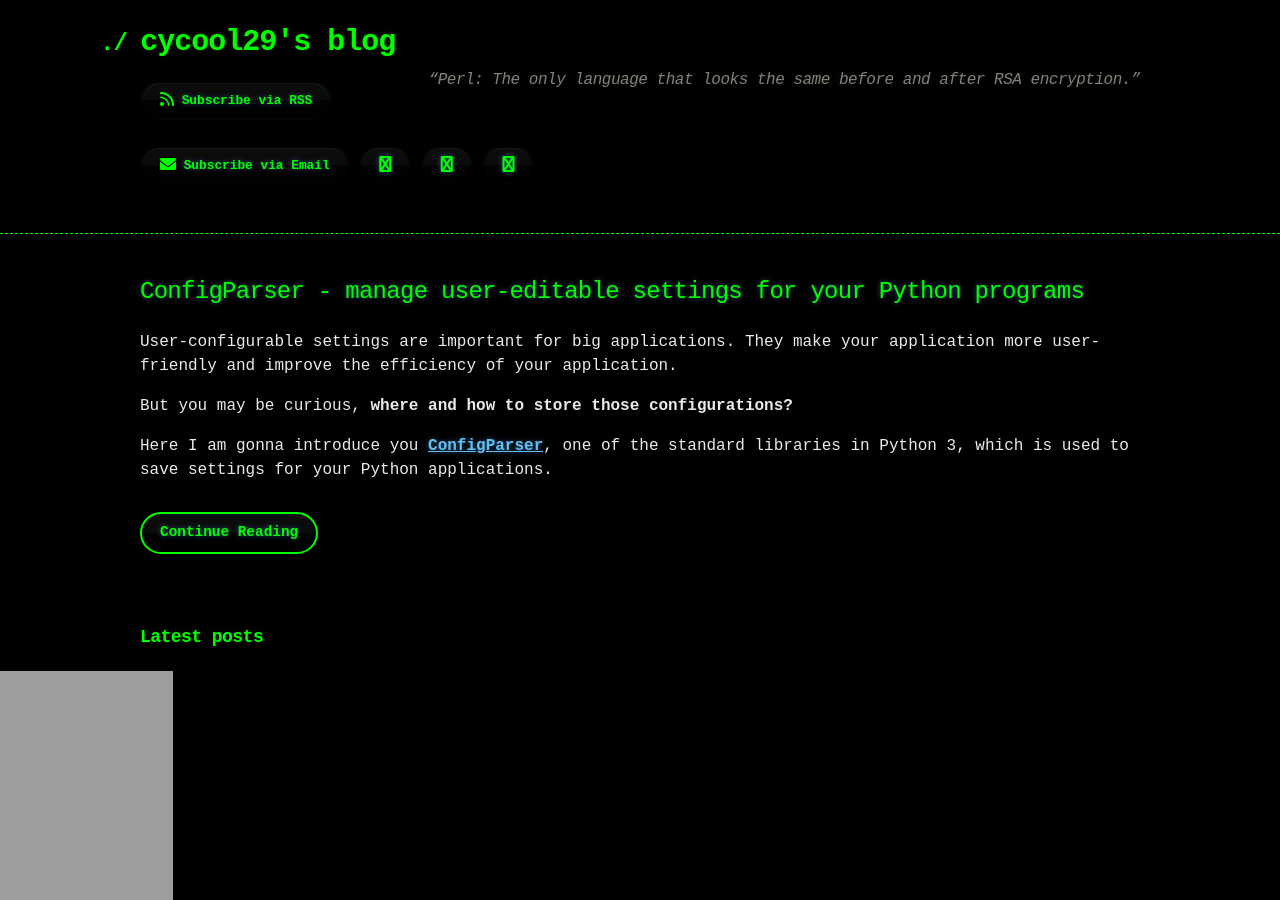
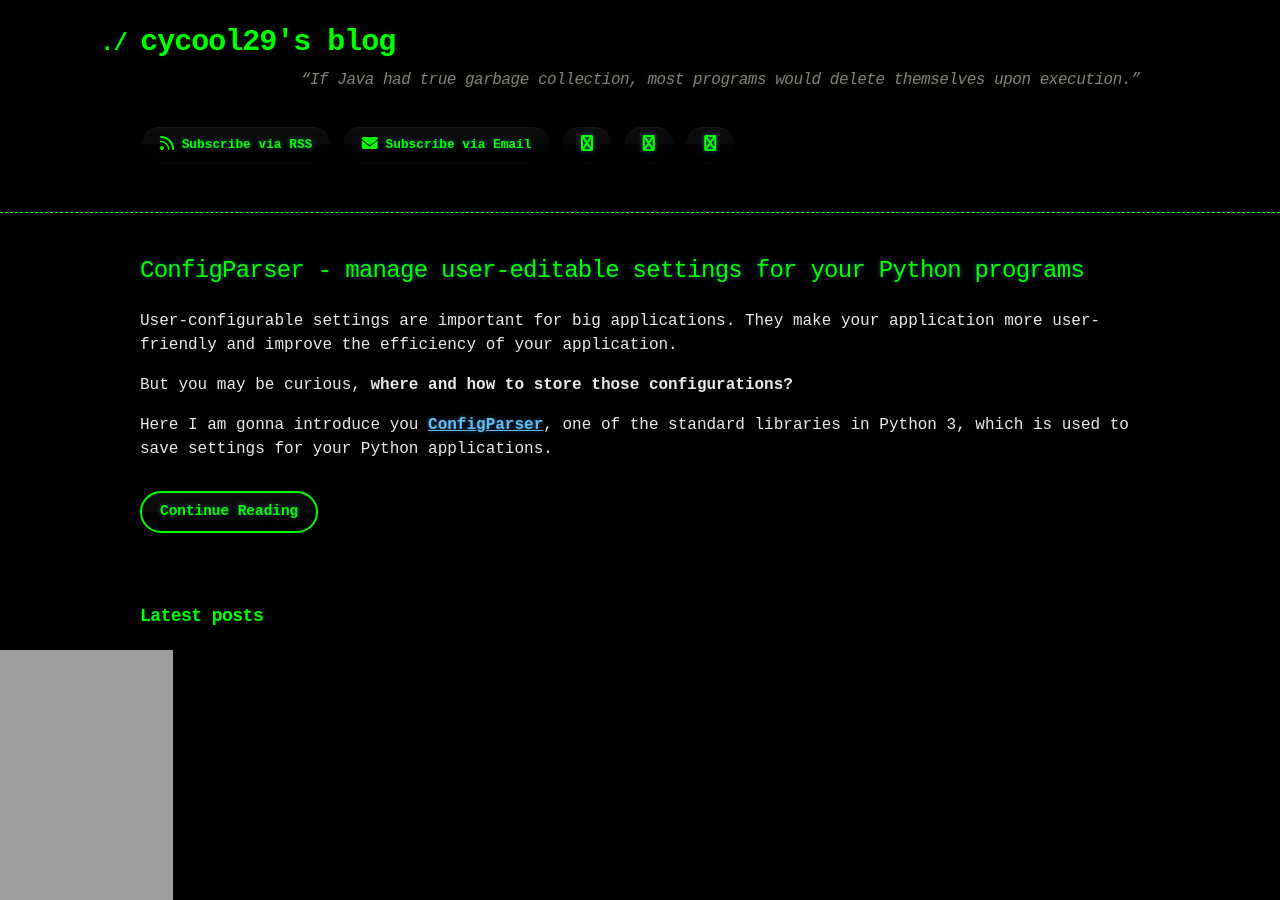
Before and after one commit to cycool29/cycool29.github.io, a Jekyll site: the page built from index.md, in a window 1280 px wide and 900 px high. Built offline with Jekyll 4.4.1, drawn with Linux system fonts in a browser that asks for light colours; a style sheet for code colours, icons or effects is not loaded.

Commit message:
Update quotes

```diff
--- a/_config.yml
+++ b/_config.yml
@@ -1,5 +1,5 @@
 title: cycool29's blog
-description: "“Perl: The only language that looks the same before and after RSA encryption.” "
+description: "“If Java had true garbage collection, most programs would delete themselves upon execution.” "
 bio: A high school student. Intermediate in Python, Git, Bash. Learning JavaScript. He/Him. "
 author: cycool29
 url: https://cycool29.github.io
```
